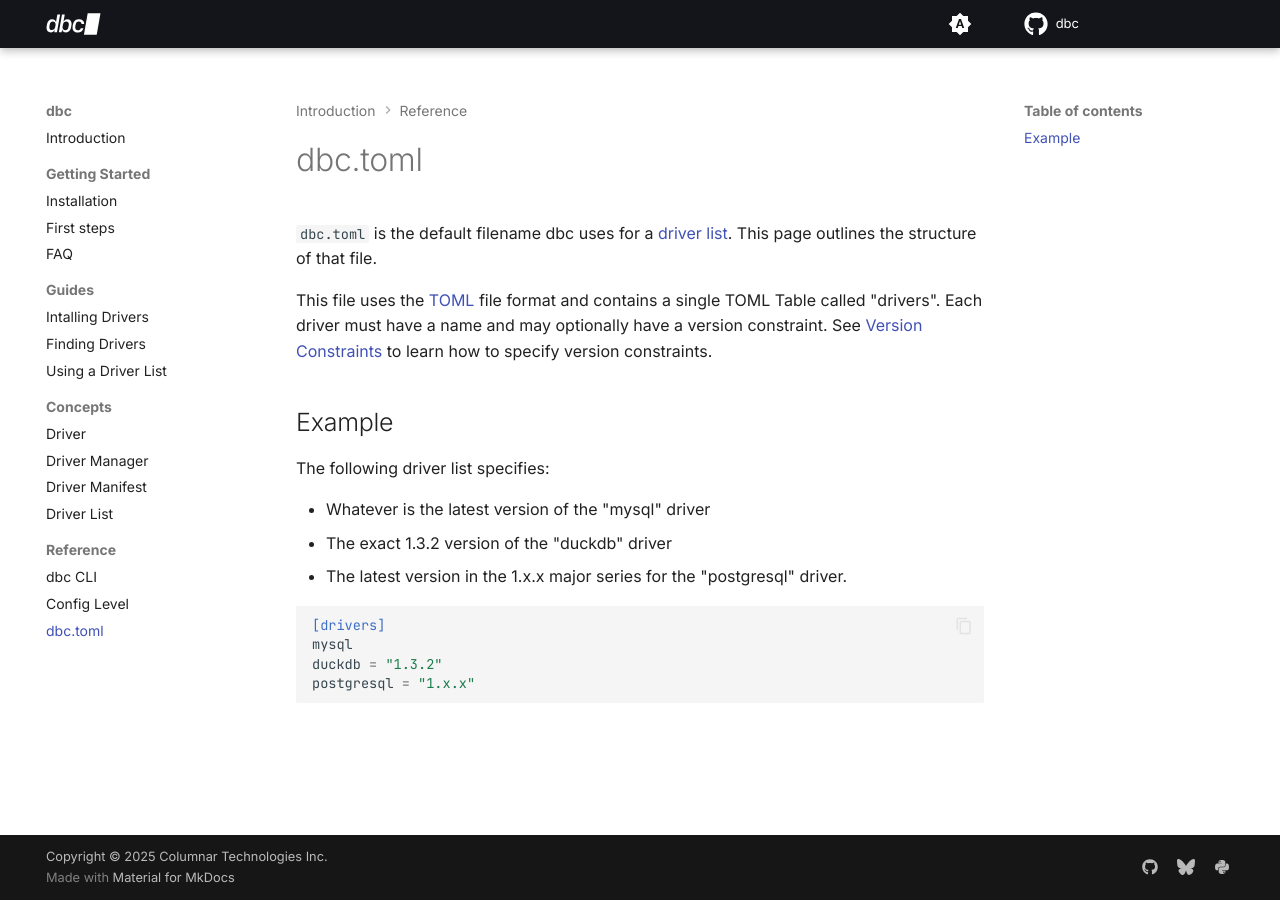
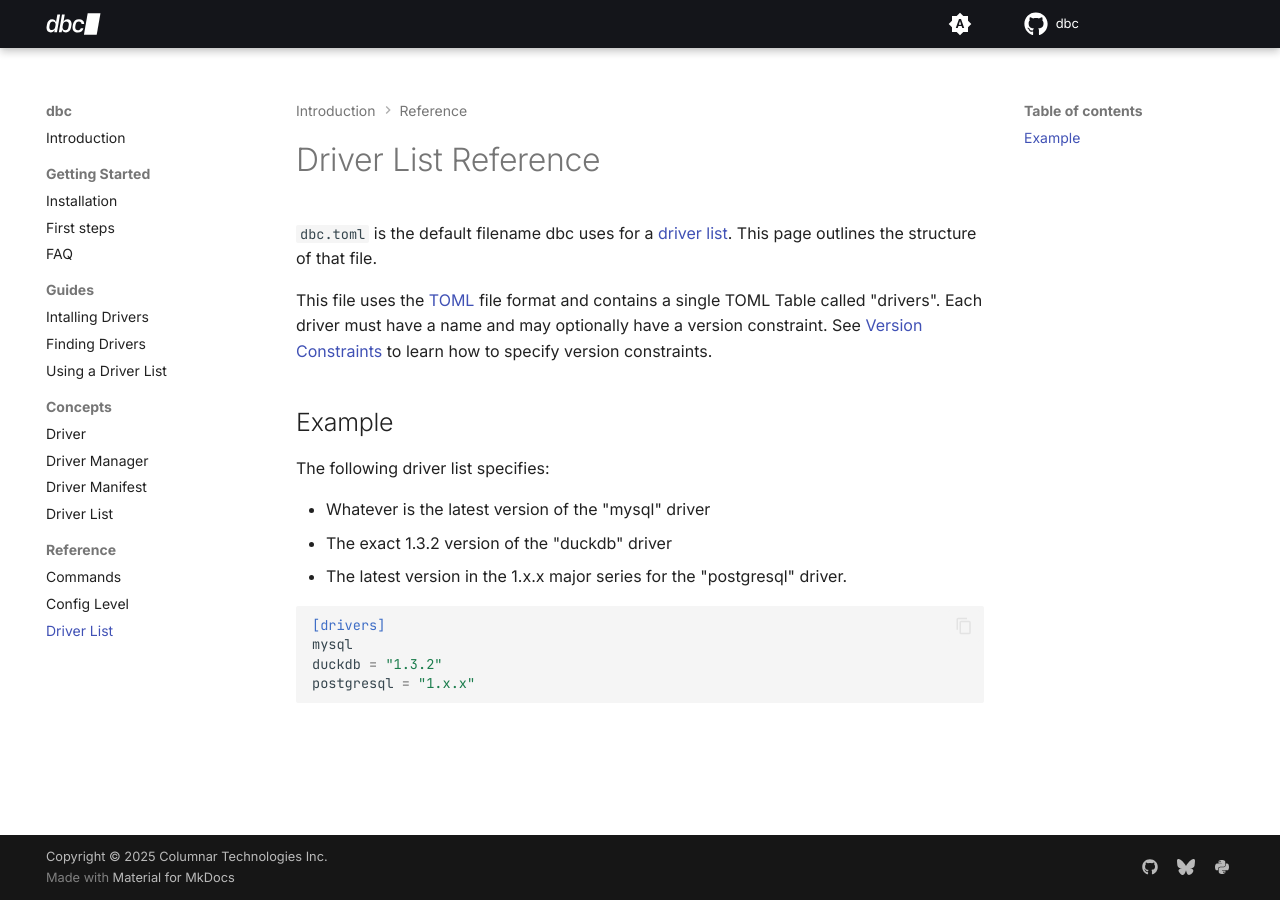
Before and after one commit to columnar-tech/dbc, an MkDocs documentation site: the page built from docs/reference/driver_list.md, in a window 1280 px wide. Built offline with MkDocs 1.6.1 and Material for MkDocs 9.7.7, drawn with Linux system fonts in a browser that asks for light colours; plug-ins that fetch from the network failed and are left out; comment, search, counter and statistics services are not loaded.

Commit message:
Minor Reference reorg

```diff
--- a/docs/reference/dbc.toml.md
+++ b/docs/reference/driver_list.md
@@ -14,7 +14,7 @@
 limitations under the License.
 -->
 
-# dbc.toml
+# Driver List Reference
 
 `dbc.toml` is the default filename dbc uses for a [driver list](../concepts/driver_list.md). This page outlines the structure of that file.
 
--- a/mkdocs.yml
+++ b/mkdocs.yml
@@ -47,9 +47,9 @@
       - Driver Manifest: concepts/driver_manifest.md
       - Driver List: concepts/driver_list.md
   - Reference:
-      - dbc CLI: reference/cli.md
+      - Commands: reference/cli.md
       - Config Level: reference/config_level.md
-      - dbc.toml: reference/dbc.toml.md
+      - Driver List: reference/driver_list.md
 theme:
   name: material
   logo: assets/dbc_logo_white_static.svg
```
Also changed, not shown: docs/reference/config_level.md (+1 -1 lines).
